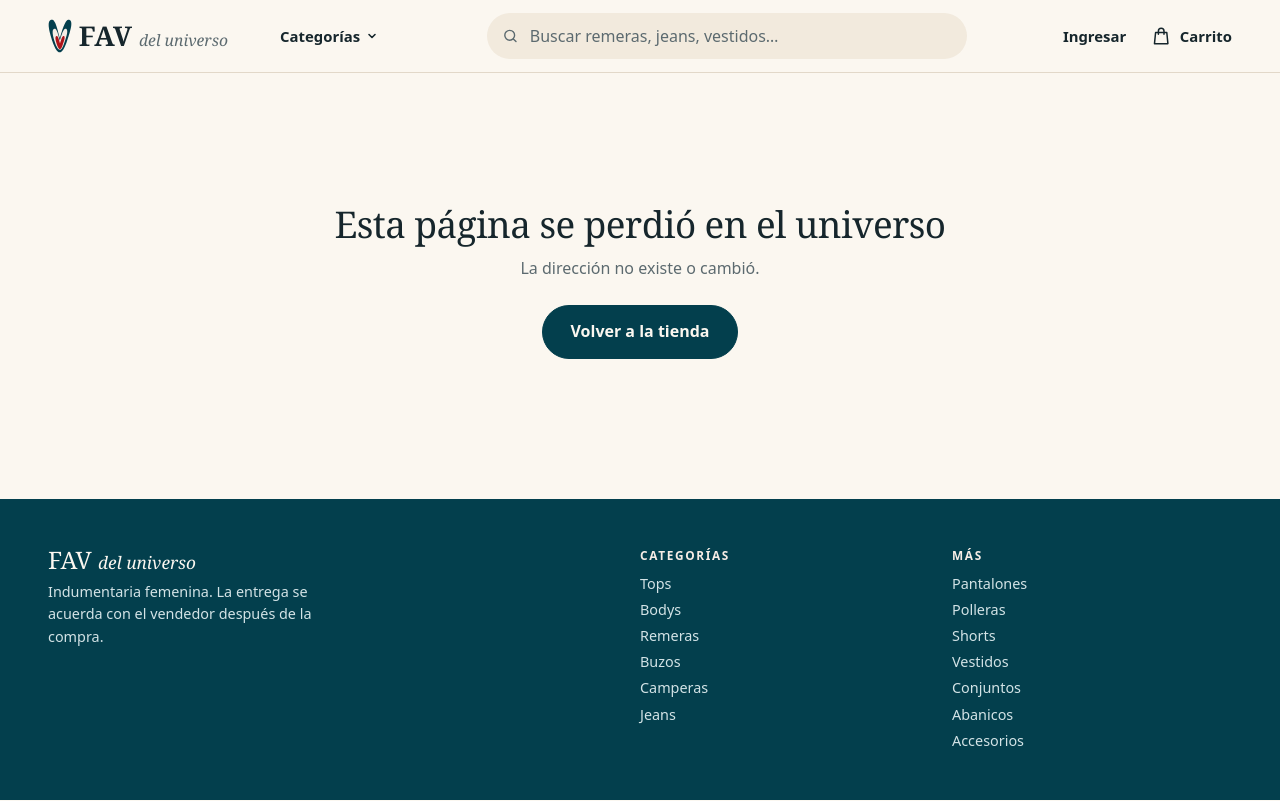
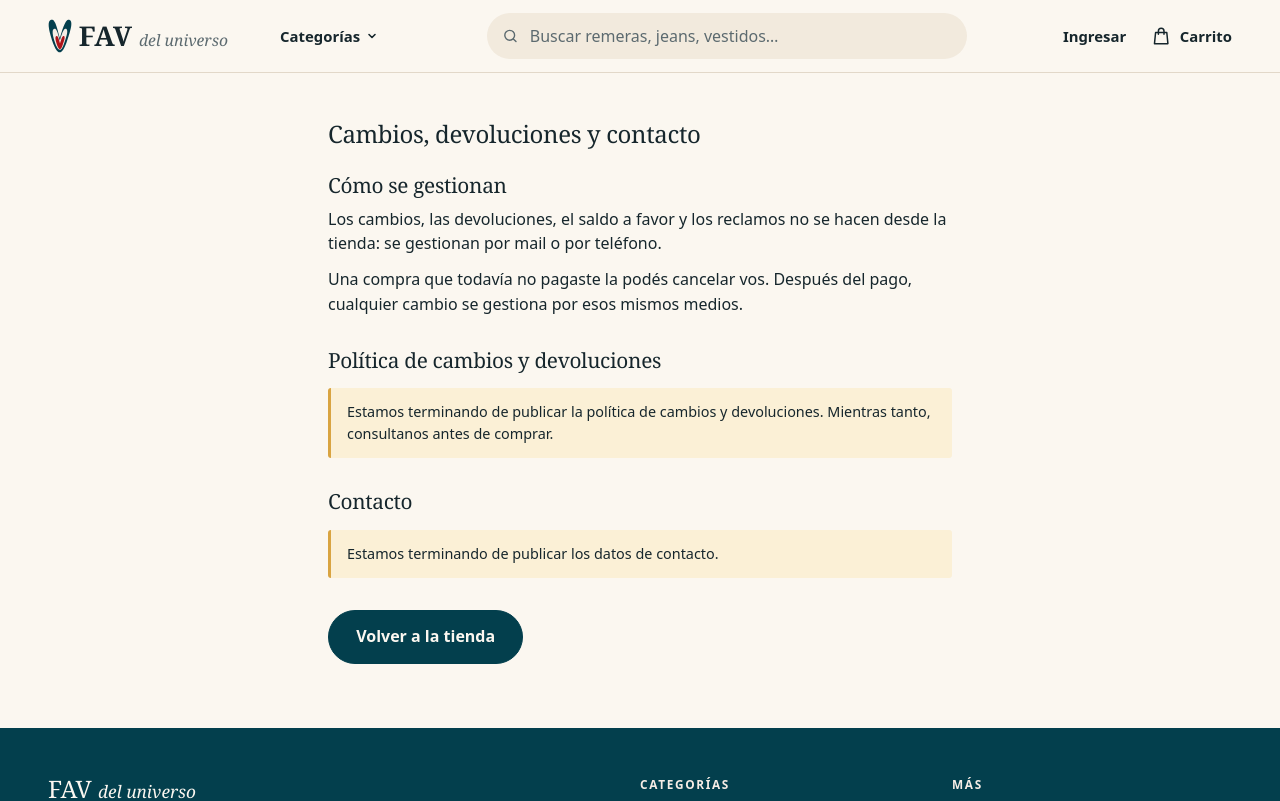
Before and after one commit to JuanHernandez-99/Fav-del-universo, a React (Vite) app in the folder frontend/: page /politica-de-cambios in a window 1280 px wide. Shown: the top 801 px of the page. Built offline with nearby package versions, Linux system fonts and the light colour scheme.

Commit message:
frontend: pagina de politica de cambios y contacto

```diff
--- a/frontend/src/componentes/Marco.jsx
+++ b/frontend/src/componentes/Marco.jsx
@@ -89,6 +89,7 @@ export default function Marco() {
           <div>
             <p className="pie-marca">FAV <em>del universo</em></p>
             <p>Indumentaria femenina. La entrega se acuerda con el vendedor después de la compra.</p>
+            <p><Link to="/politica-de-cambios">Cambios, devoluciones y contacto</Link></p>
           </div>
           <nav aria-label="Categorías">
             <h2>Categorías</h2>
--- a/frontend/src/estilos.css
+++ b/frontend/src/estilos.css
@@ -482,6 +482,15 @@ a.panel-fila:hover { background: var(--papel); }
 .stock-nota { grid-column: 1 / -1; }
 .stock-movimiento .acceso-error { margin-bottom: 1rem; }
 
+/* ---------- Política de cambios ---------- */
+.politica { max-width: 720px; margin: auto; padding: 3rem var(--margen) 4rem; }
+.politica h1 { margin-bottom: 1.6rem; }
+.politica section { margin-bottom: 2rem; }
+.politica h2 { margin-bottom: .6rem; font-size: 1.3rem; }
+.politica p + p { margin-top: .7rem; }
+.politica-contacto { padding: 0; list-style: none; }
+.politica-contacto li + li { margin-top: .3rem; }
+
 /* ---------- Pie ---------- */
 .pie { background: var(--noche); color: #d3e3e6; font-size: .9rem; }
 .pie-interior { display: grid; grid-template-columns: 2fr 1fr 1fr; gap: 2rem; max-width: var(--ancho); margin: auto; padding: 3rem var(--margen); }
--- a/frontend/src/main.jsx
+++ b/frontend/src/main.jsx
@@ -24,6 +24,7 @@ import PanelPromociones from './paginas/panel/PanelPromociones.jsx';
 import PanelPromocion from './paginas/panel/PanelPromocion.jsx';
 import PanelStock from './paginas/panel/PanelStock.jsx';
 import PanelGimnasio from './paginas/panel/PanelGimnasio.jsx';
+import Politica from './paginas/Politica.jsx';
 import NoEncontrada from './paginas/NoEncontrada.jsx';
 
 createRoot(document.getElementById('raiz')).render(
@@ -39,6 +40,7 @@ createRoot(document.getElementById('raiz')).render(
               <Route path="comprar" element={<Comprar />} />
               <Route path="compra/:id" element={<CompraResultado />} />
               <Route path="mis-compras" element={<MisCompras />} />
+              <Route path="politica-de-cambios" element={<Politica />} />
               <Route path="panel" element={<Panel />}>
                 <Route index element={<Navigate to="ventas" replace />} />
                 <Route path="ventas" element={<PanelVentas />} />
--- /dev/null
+++ b/frontend/src/paginas/Politica.jsx
@@ -0,0 +1,38 @@
+import { Link } from 'react-router';
+import { enlaceTelefono, faltaContacto, faltaTexto, POLITICA } from './politica.js';
+
+// Página informativa y pública (HU-24): el sistema no gestiona cambios ni devoluciones (RN-21).
+export default function Politica({ contenido = POLITICA }) {
+  return (
+    <article className="politica">
+      <h1>Cambios, devoluciones y contacto</h1>
+
+      <section>
+        <h2>Cómo se gestionan</h2>
+        <p>Los cambios, las devoluciones, el saldo a favor y los reclamos no se hacen desde la tienda: se gestionan por mail o por teléfono.</p>
+        <p>Una compra que todavía no pagaste la podés cancelar vos. Después del pago, cualquier cambio se gestiona por esos mismos medios.</p>
+      </section>
+
+      <section>
+        <h2>Política de cambios y devoluciones</h2>
+        {faltaTexto(contenido)
+          ? <p className="aviso">Estamos terminando de publicar la política de cambios y devoluciones. Mientras tanto, consultanos antes de comprar.</p>
+          : contenido.parrafos.map((parrafo) => <p key={parrafo}>{parrafo}</p>)}
+      </section>
+
+      <section>
+        <h2>Contacto</h2>
+        {faltaContacto(contenido) ? (
+          <p className="aviso">Estamos terminando de publicar los datos de contacto.</p>
+        ) : (
+          <ul className="politica-contacto">
+            {contenido.mail && <li>Mail: <a href={`mailto:${contenido.mail}`}>{contenido.mail}</a></li>}
+            {contenido.telefono && <li>Teléfono: <a href={enlaceTelefono(contenido.telefono)}>{contenido.telefono}</a></li>}
+          </ul>
+        )}
+      </section>
+
+      <Link to="/" className="boton">Volver a la tienda</Link>
+    </article>
+  );
+}
--- /dev/null
+++ b/frontend/src/paginas/politica.js
@@ -0,0 +1,13 @@
+// Contenido de la página de política de cambios (HU-24, RN-21). Es el único lugar para completarlo.
+// [?] Pendiente con el cliente: el texto de la política y los datos de contacto (SPEC §12). No se inventan plazos ni condiciones.
+export const POLITICA = {
+  parrafos: [], // cada párrafo del texto que proporcione el cliente
+  mail: '',
+  telefono: '',
+};
+
+// Para el enlace tel:, sin espacios ni guiones: "+54 11 1234-5678" da "+541112345678".
+export const enlaceTelefono = (telefono) => `tel:${telefono.replace(/[^\d+]/g, '')}`;
+
+export const faltaTexto = ({ parrafos }) => parrafos.length === 0;
+export const faltaContacto = ({ mail, telefono }) => !mail && !telefono;
```
Also changed, not shown: 2 other files (tests, documents, lock files or other folders).
